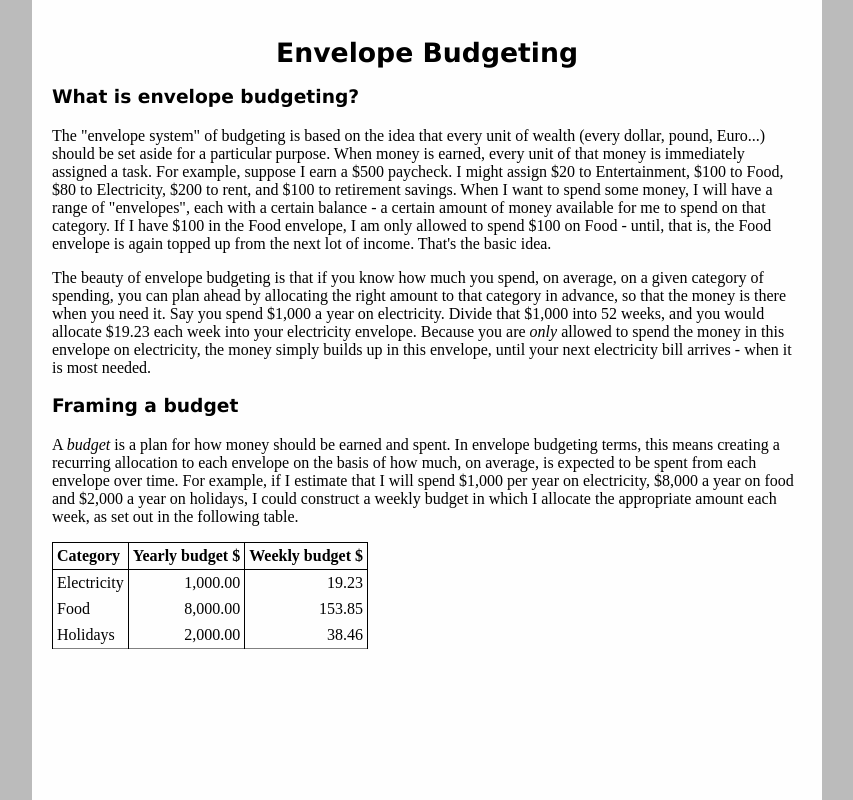
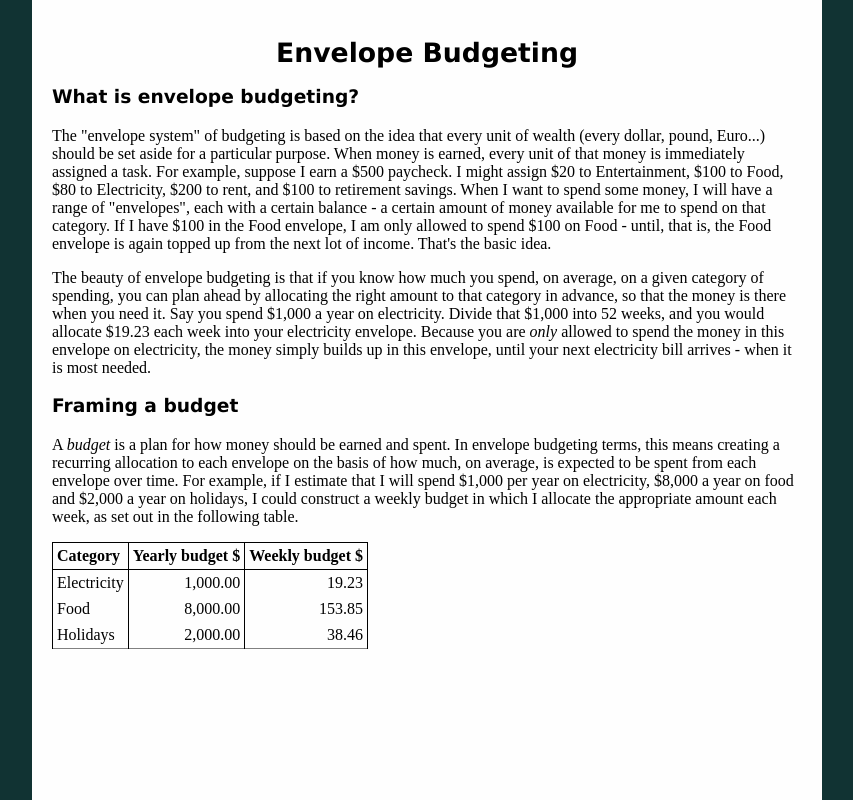
Before and after one commit to matt-harvey/dailycashmanager, a plain HTML site: page user_guide/index.html in a window 1280 px wide. Shown: the top 800 px of the page, without its empty margins (213-1066 px from the left). Drawn offline with Linux system fonts and the light colour scheme.

Commit message:
Inconsequential fiddling with user guide background colour.
git-svn-id: svn+ssh://192.168.1.25/home/matthew/Repos/repo_01/phatbooks/trunk@999 ac3cbfda-f6ac-4daa-b570-d46c5f00fc98

```diff
--- a/user_guide/styles/global.css
+++ b/user_guide/styles/global.css
@@ -1,5 +1,5 @@
 html {
-	background: #bbbbbb;
+	background: #113333;
 }
 
 body {
```
